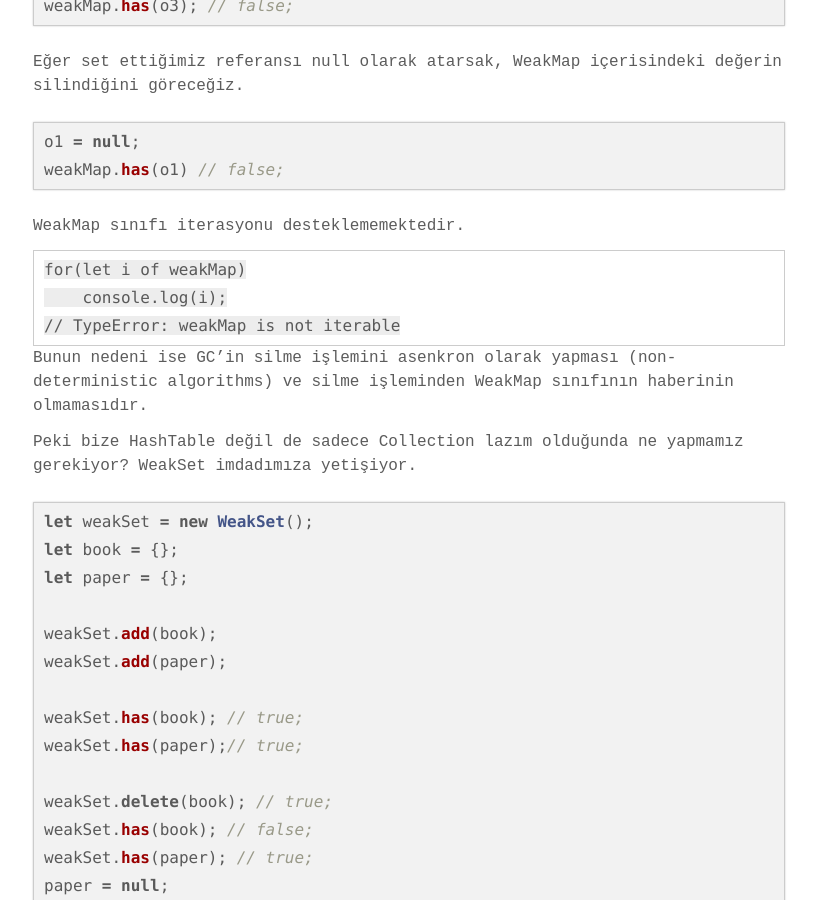
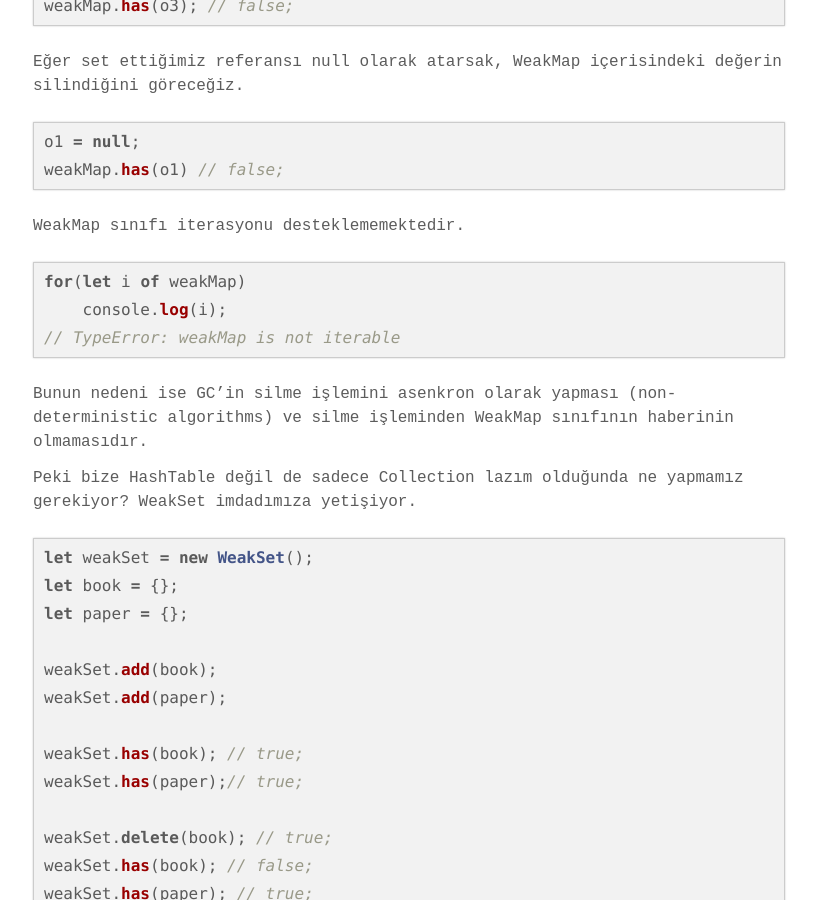
Before and after one commit to hknyuc/myblog, a Jekyll site: the page built from _posts/2019-03-12-Weak (Gevşek) Referanslar.md, in a window 1280 px wide and 900 px high, scrolled down 1912 px. Shown: the whole window, without its empty margins (231-1048 px from the left). Built offline with Jekyll 4.4.1, drawn with Linux system fonts in a browser that asks for light colours; some web fonts are replaced; comment, search, counter and statistics services are not loaded; some of the changed text lies outside the part shown.

Commit message:
fixed iterable code in Weak Referance

````diff
--- a/_posts/2019-03-12-Weak (Gevşek) Referanslar.md
+++ b/_posts/2019-03-12-Weak (Gevşek) Referanslar.md
@@ -66,7 +66,7 @@ weakMap.has(o1) // false;
 
 WeakMap sınıfı iterasyonu desteklememektedir.
 
-```JS
+```js
 for(let i of weakMap)
     console.log(i);
 // TypeError: weakMap is not iterable
````
Also changed, not shown: other parts of _posts/2019-03-12-Weak (Gevşek) Referanslar.md (+1 -1 lines).
